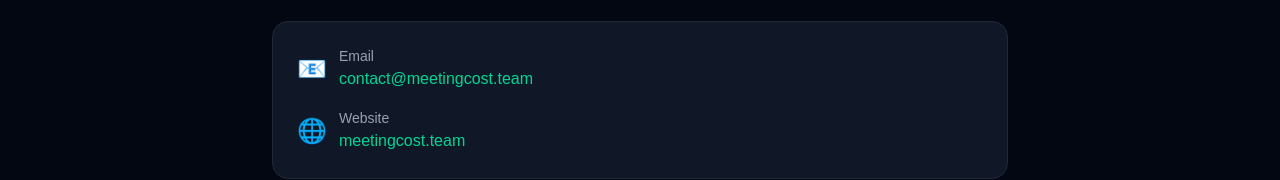
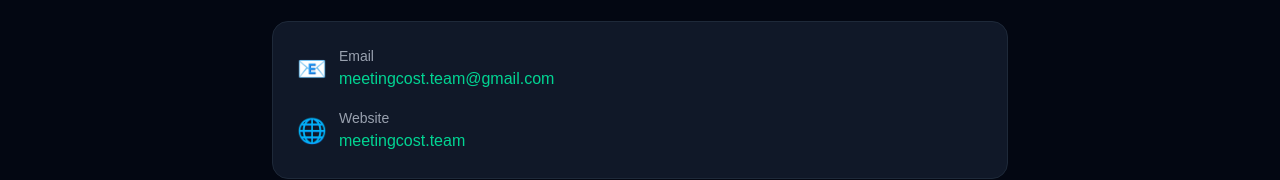
Before and after one commit to thesfootballquiz-eng/meetingcost.team, a Next.js app: page /en/contact in a window 1280 px wide. Shown: the part 210-390 px from the top of the page. Built offline with nearby package versions, Linux system fonts and the light colour scheme.

Commit message:
content: update contact email

```diff
--- a/messages/en.json
+++ b/messages/en.json
@@ -71,7 +71,7 @@
     "third_party_title": "Third-Party Services",
     "third_party_desc": "This site does not integrate with any third-party analytics, advertising, or tracking services.",
     "contact_title": "Questions",
-    "contact_desc": "If you have any questions about our privacy practices, please contact us at contact@meetingcost.team.",
+    "contact_desc": "If you have any questions about our privacy practices, please contact us at meetingcost.team@gmail.com.",
     "back_home": "Back to Home"
   },
   "contact": {
--- a/messages/hi.json
+++ b/messages/hi.json
@@ -71,7 +71,7 @@
     "third_party_title": "तृतीय-पक्ष सेवाएं",
     "third_party_desc": "यह साइट किसी भी तृतीय-पक्ष एनालिटिक्स, विज्ञापन या ट्रैकिंग सेवाओं के साथ एकीकृत नहीं है।",
     "contact_title": "प्रश्न",
-    "contact_desc": "गोपनीयता संबंधी प्रश्नों के लिए contact@meetingcost.team पर संपर्क करें।",
+    "contact_desc": "गोपनीयता संबंधी प्रश्नों के लिए meetingcost.team@gmail.com पर संपर्क करें।",
     "back_home": "होम पर वापस"
   },
   "contact": {
--- a/messages/ja.json
+++ b/messages/ja.json
@@ -71,7 +71,7 @@
     "third_party_title": "第三者サービス",
     "third_party_desc": "本サイトは第三者の分析、広告、トラッキングサービスと一切連携していません。",
     "contact_title": "ご質問",
-    "contact_desc": "プライバシーに関するご質問は contact@meetingcost.team までお問い合わせください。",
+    "contact_desc": "プライバシーに関するご質問は meetingcost.team@gmail.com までお問い合わせください。",
     "back_home": "ホームに戻る"
   },
   "contact": {
--- a/messages/ko.json
+++ b/messages/ko.json
@@ -71,7 +71,7 @@
     "third_party_title": "제3자 서비스",
     "third_party_desc": "이 사이트는 제3자 분석, 광고 또는 추적 서비스와 통합되지 않습니다.",
     "contact_title": "문의",
-    "contact_desc": "개인정보 보호에 대한 질문이 있으시면 contact@meetingcost.team으로 문의해 주세요.",
+    "contact_desc": "개인정보 보호에 대한 질문이 있으시면 meetingcost.team@gmail.com으로 문의해 주세요.",
     "back_home": "홈으로 돌아가기"
   },
   "contact": {
--- a/messages/ru.json
+++ b/messages/ru.json
@@ -71,7 +71,7 @@
     "third_party_title": "Сторонние сервисы",
     "third_party_desc": "Этот сайт не интегрирован с какими-либо сторонними сервисами аналитики, рекламы или отслеживания.",
     "contact_title": "Вопросы",
-    "contact_desc": "Если у вас есть вопросы о нашей политике конфиденциальности, свяжитесь с нами: contact@meetingcost.team.",
+    "contact_desc": "Если у вас есть вопросы о нашей политике конфиденциальности, свяжитесь с нами: meetingcost.team@gmail.com.",
     "back_home": "На главную"
   },
   "contact": {
--- a/messages/vi.json
+++ b/messages/vi.json
@@ -71,7 +71,7 @@
     "third_party_title": "Dịch vụ bên thứ ba",
     "third_party_desc": "Trang web này không tích hợp với bất kỳ dịch vụ phân tích, quảng cáo hay theo dõi bên thứ ba nào.",
     "contact_title": "Câu hỏi",
-    "contact_desc": "Nếu bạn có câu hỏi về chính sách bảo mật, vui lòng liên hệ contact@meetingcost.team.",
+    "contact_desc": "Nếu bạn có câu hỏi về chính sách bảo mật, vui lòng liên hệ meetingcost.team@gmail.com.",
     "back_home": "Về trang chủ"
   },
   "contact": {
--- a/messages/zh.json
+++ b/messages/zh.json
@@ -71,7 +71,7 @@
     "third_party_title": "第三方服务",
     "third_party_desc": "本网站不集成任何第三方分析、广告或跟踪服务。",
     "contact_title": "问题咨询",
-    "contact_desc": "如果您对我们的隐私做法有任何疑问，请联系 contact@meetingcost.team。",
+    "contact_desc": "如果您对我们的隐私做法有任何疑问，请联系 meetingcost.team@gmail.com。",
     "back_home": "返回首页"
   },
   "contact": {
--- a/src/app/[locale]/contact/page.tsx
+++ b/src/app/[locale]/contact/page.tsx
@@ -5,6 +5,7 @@ import { Link } from "@/i18n/navigation";
 
 export default function ContactPage() {
   const t = useTranslations("contact");
+  const contactEmail = "meetingcost.team@gmail.com";
 
   return (
     <div className="max-w-3xl mx-auto px-4 py-12">
@@ -19,10 +20,10 @@ export default function ContactPage() {
             <div>
               <p className="text-gray-400 text-sm">{t("email_label")}</p>
               <a
-                href="mailto:contact@meetingcost.team"
+                href={`mailto:${contactEmail}`}
                 className="text-emerald-400 hover:text-emerald-300 transition-colors"
               >
-                contact@meetingcost.team
+                {contactEmail}
               </a>
             </div>
           </div>
```
